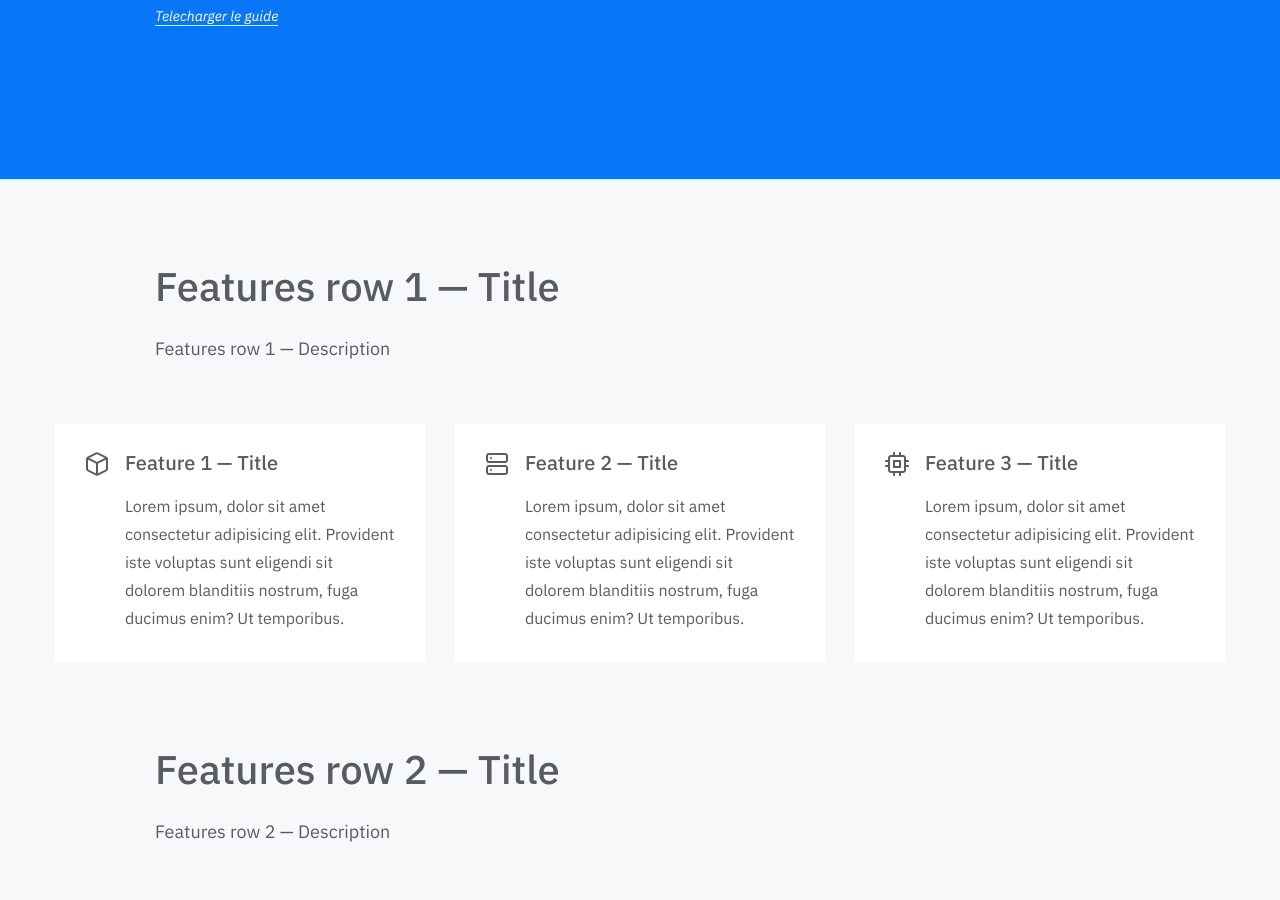
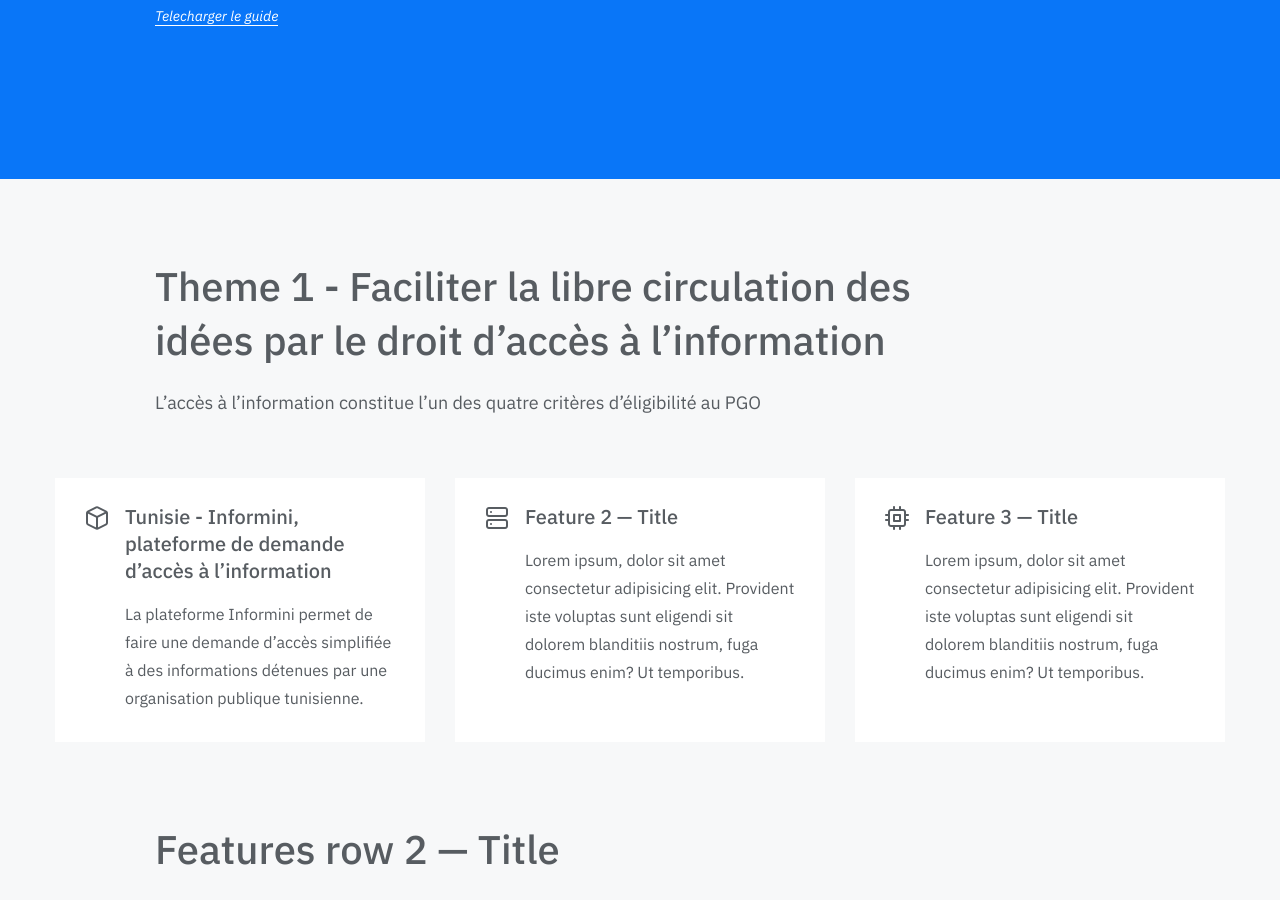
Before and after one commit to cecilaki/guide, a Jekyll site: the page built from index.md, in a window 1280 px wide and 900 px high, scrolled down 401 px. Built offline with Jekyll 4.4.1, drawn with Linux system fonts in a browser that asks for light colours; some web fonts are replaced.

Commit message:
Update index.md

```diff
--- a/index.md
+++ b/index.md
@@ -28,11 +28,11 @@ hero:
 # Features section
 features:
     rows: # Add feature rows below, there are examples with all available options
-        - title: Features row 1 — Title
-          description: Features row 1 — Description
+        - title: Theme 1 - Faciliter la libre circulation des idées par le droit d’accès à l’information
+          description: L’accès à l’information constitue l’un des quatre critères d’éligibilité au PGO
           grid: # Add feature grid items below, there are examples with all available options
-              - title: Feature 1 — Title
-                description: Lorem ipsum, dolor sit amet consectetur adipisicing elit. Provident iste voluptas sunt eligendi sit dolorem blanditiis nostrum, fuga ducimus enim? Ut temporibus.
+              - title: Tunisie - Informini, plateforme de demande d’accès à l’information
+                description: La plateforme Informini permet de faire une demande d’accès simplifiée à des informations détenues par une organisation publique tunisienne.
                 icon: box # Choose from 266 icons in "Feather" icon set, list of all icons is available here - https://feathericons.com
               - title: Feature 2 — Title
                 description: Lorem ipsum, dolor sit amet consectetur adipisicing elit. Provident iste voluptas sunt eligendi sit dolorem blanditiis nostrum, fuga ducimus enim? Ut temporibus.
```
